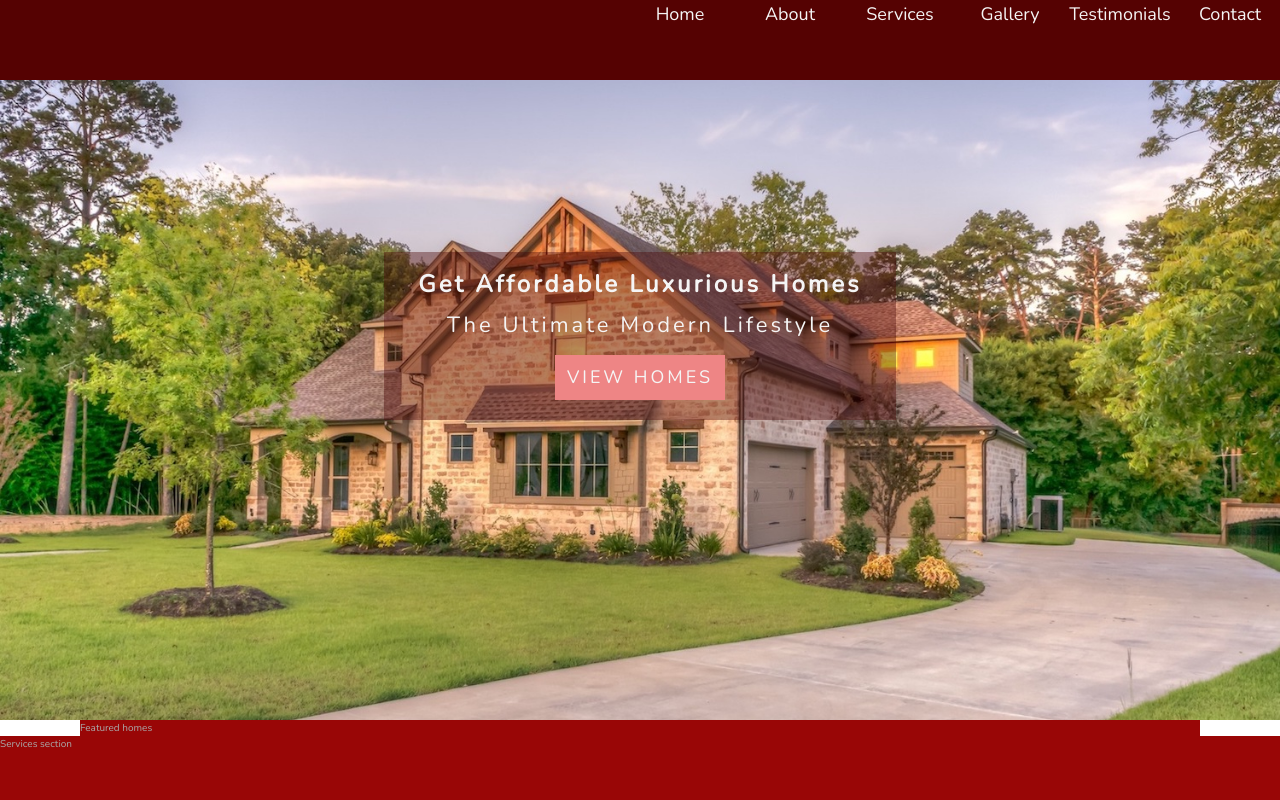
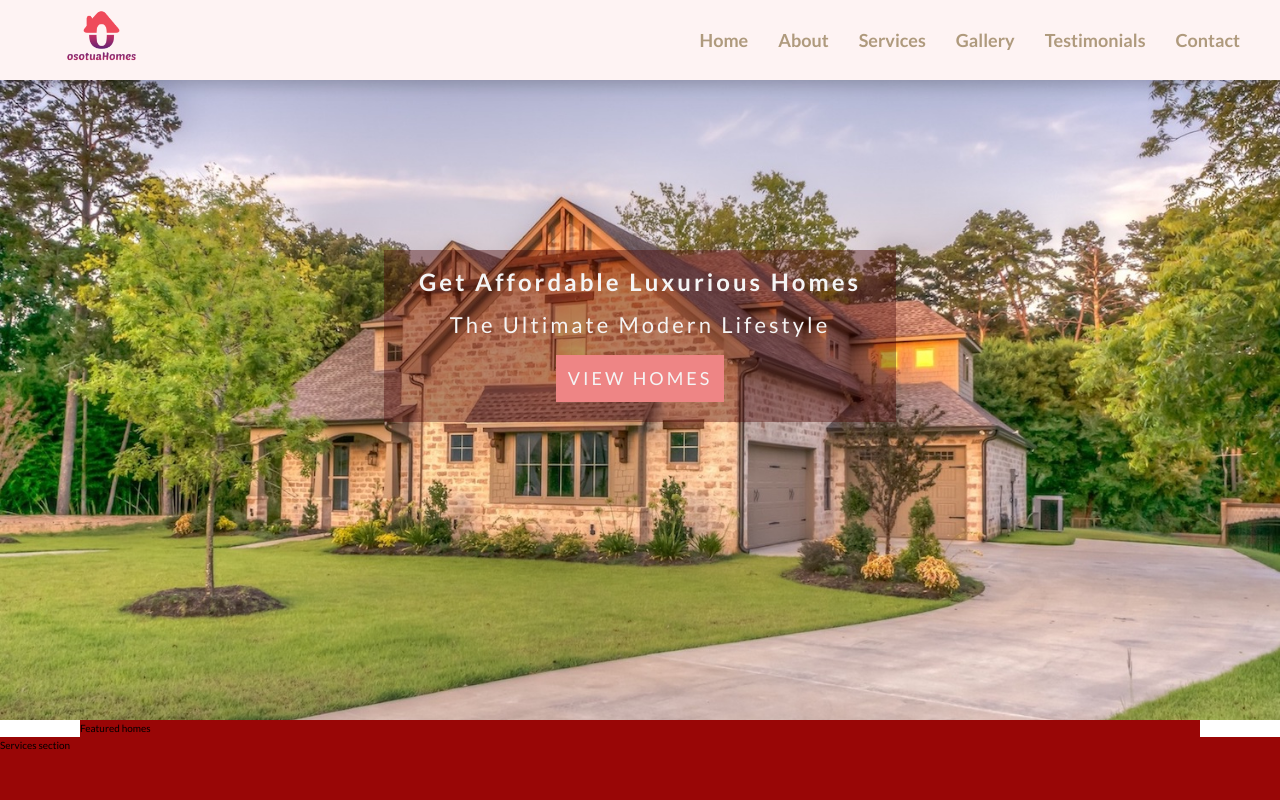
Before and after one commit to francis-mwas/RealtorAppTemplates, a website: page index.html in a window 1280 px wide. Shown: the top 800 px of the page. Drawn offline with nearby package versions, Linux system fonts and the light colour scheme.

Commit message:
Finished creating header navigation menu

```diff
--- a/index.html
+++ b/index.html
@@ -4,7 +4,8 @@
     <meta charset="UTF-8">
     <meta http-equiv="X-UA-Compatible" content="IE=edge">
     <meta name="viewport" content="width=device-width, initial-scale=1.0">
-    <link href="https://fonts.googleapis.com/css?family=Josefin+Sans:300,400,400i|Nunito:300,300i" rel="stylesheet">
+    <!-- <link href="https://fonts.googleapis.com/css?family=Josefin+Sans:300,400,400i|Nunito:300,300i" rel="stylesheet"> -->
+    <link href="https://fonts.googleapis.com/css?family=Lato:100,300,400,700,900" rel="stylesheet">
     <link rel="stylesheet" href="css/style.css">
     <title>Realtor-app</title>
 </head>
@@ -12,27 +13,27 @@
     <div class="container">
         <!--Header-->
         <header class="header">
-
-            <!-- <img class="nav__logo--img" src="./img/logo.png" width="400" height="400"/> -->
-
-                <ul class="nav">
-                    <li class="nav__item">
-                        <a href="#" class="nav__link">Home</a>
+                <div class="header__logo">
+                    <a href="index.html"><img class="header__logo--img" src="./img/main-logo-3.png"/></a>
+                </div>
+                <ul class="header__nav">
+                    <li class="header__item">
+                        <a href="#" class="header__nav--link header__nav--link-1">Home</a>
                     </li>
-                    <li class="nav__item">
-                        <a href="#" class="nav__link">About</a>
+                    <li class="header__item">
+                        <a href="#" class="header__nav--link">About</a>
                     </li>
-                    <li class="nav__item">
-                        <a href="#" class="nav__link">Services</a>
+                    <li class="header__item">
+                        <a href="#" class="header__nav--link">Services</a>
                     </li>
-                    <li class="nav__item">
-                        <a href="#" class="nav__link">Gallery</a>
+                    <li class="header__item">
+                        <a href="#" class="header__nav--link">Gallery</a>
                     </li>
-                    <li class="nav__item">
-                        <a href="#" class="nav__link">Testimonials</a>
+                    <li class="header__item">
+                        <a href="#" class="header__nav--link">Testimonials</a>
                     </li>
-                    <li class="nav__item">
-                        <a href="#" class="nav__link">Contact</a>
+                    <li class="header__item">
+                        <a href="#" class="header__nav--link">Contact</a>
                     </li>
                 </ul>
         </header>
--- a/sass/_base.scss
+++ b/sass/_base.scss
@@ -8,9 +8,11 @@ $color-secondary-1: #101d2c;
 
 $color-grey-light-1: #dd6749;
 $color-grey-light-2: #aaa;
+$color-grey-1: #D7D7D7;
 
 $color-grey-dark-1: #ee8585;
 $color-grey-dark-2: #f15f5f;
+$brown-light-1: #e97451;
 
 // FONTS VARIBLES
 $font-primary: 'Nunito', sans-serif;
@@ -63,10 +65,15 @@ html{
 }
 
 body{
-    font-family: $font-primary;
-    color: $color-grey-light-2;
-    font-weight: 300;
-    line-height: 1.6;
+    // font-family: $font-primary;
+    // color: $color-grey-light-2;
+    // font-weight: 300;
+    // line-height: 1.6;
+
+    font-family: "Lato", sans-serif;
+    font-weight: 400;
+    /*font-size: 16px;*/
+    line-height: 1.7;
 }
 .container{
     display: grid;
--- a/sass/_header.scss
+++ b/sass/_header.scss
@@ -1,33 +1,59 @@
 .header{
-    background-color: $color-primary-dark;
+    background-color:rgba($color-grey-dark-1,.1);
+    z-index: 100;
+    box-shadow: 0 5px 15px rgba(0, 0, 0, 0.2);
+    grid-column: full-start / full-end;
 
-    grid-column: full-start / full-end;
-}
 
-.nav{
-    list-style: none;
     display: grid;
-
-    grid-template-columns: repeat(6,  10rem);
-    justify-content: end;
-    justify-items: center;
-    gap: 1rem;
+    grid-auto-flow: column;
+    grid-gap: 2.5em;
+    padding: 0 40px;
 
     &__logo{
+        display: grid;
+        justify-content: start;
+        align-content: center;
 
 
         &--img{
-            width: 20rem;
-            height: 15rem;
+            height: 6rem;
+            margin-left: 2rem;
+            transition: all .2s;
+        }
+        &--img:hover{
+            transform: scale(1.1);
         }
     }
 
+    // header__nav
+    &__nav{
+        display: grid;
+        grid-auto-flow: column;
+        justify-content: right;
+        align-content: center;
+        grid-gap: 3rem;
+        list-style: none;
 
-    &__link:link,
-    &__link:visited{
+        &--link:link,
+        &--link:visited{
+            color: $color-primary-2;
+            text-decoration: none;
+        }
+         &--link-1:active{
+             background-color: $color-grey-dark-1;
+         }
+        &--link:hover{
+            color: $color-secondary;
+        }
+    }
+    &__item{
         font-size: 1.8rem;
-        color: $font-color-1;
-        text-decoration: none;
+        font-weight: 700;
+        transition: all .2s;
+    }
+    &__item:hover{
+         transform: scale(1.1);
     }
 
 }
```
Also changed, not shown: css/style.css, img/logo-1.png (added), img/main-logo-1.png (added), img/main-logo-3.png (added), img/main-logo.png (added).
